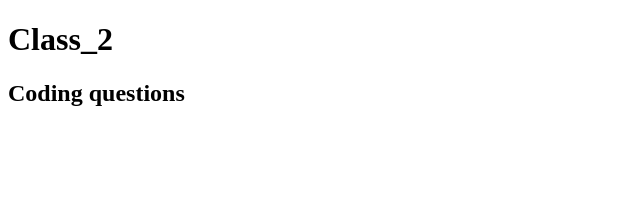
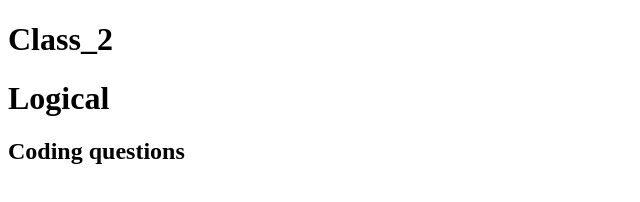
Before and after one commit to Parthrajput-git/Coding_Questions, a plain HTML site: page Class2/index.html in a window 1280 px wide. Shown: the whole page, without its empty margins (0-640 px from the left). Drawn offline with Linux system fonts and the light colour scheme.

Commit message:
Update index.html

```diff
--- a/Class2/index.html
+++ b/Class2/index.html
@@ -7,6 +7,7 @@
 </head>
 <body>
     <h1>Class_2</h1>
+    <h1>Logical</h1>
     <h2>Coding questions</h2>
     <script src="script.js"></script>
 </body>
```
